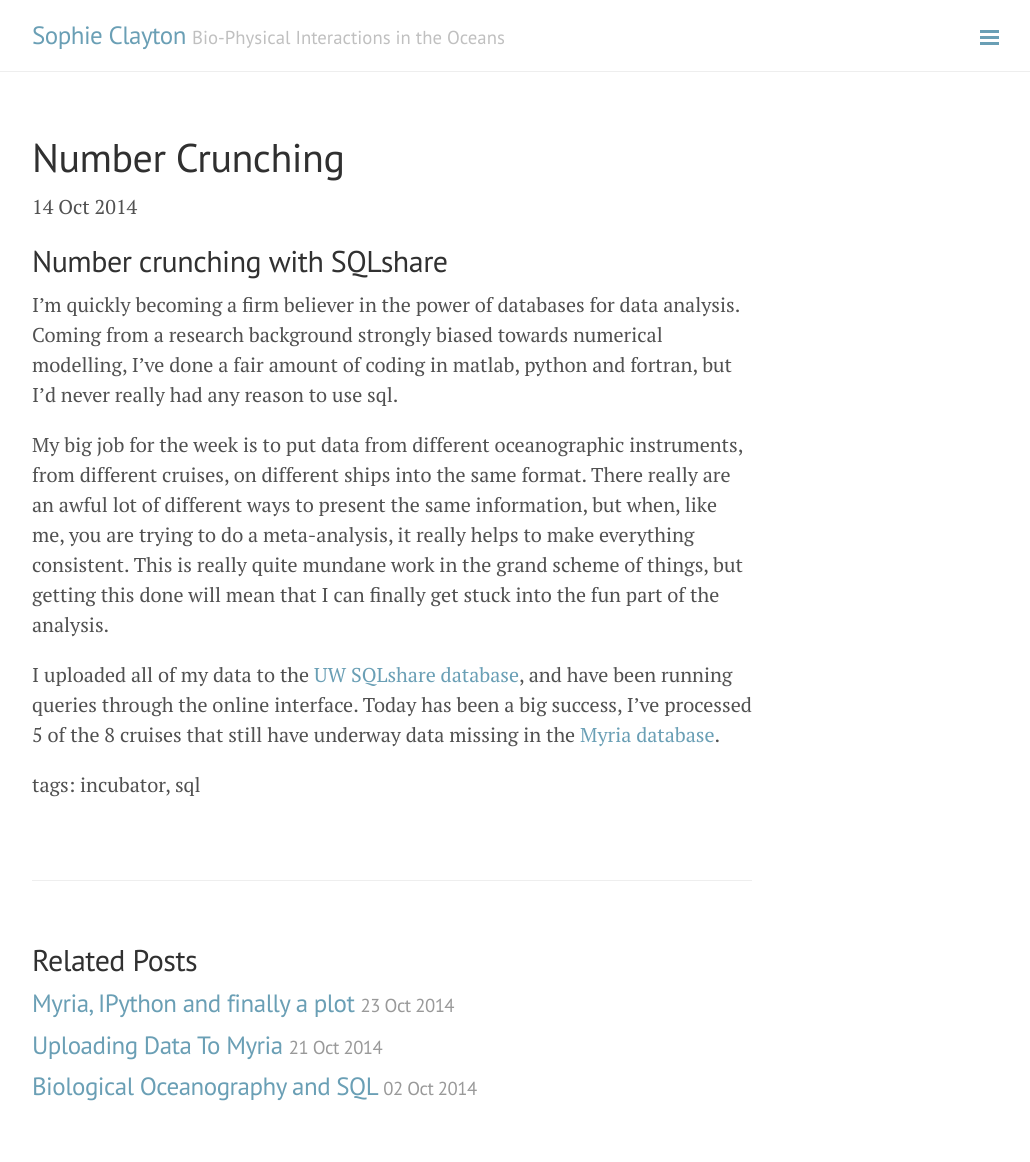
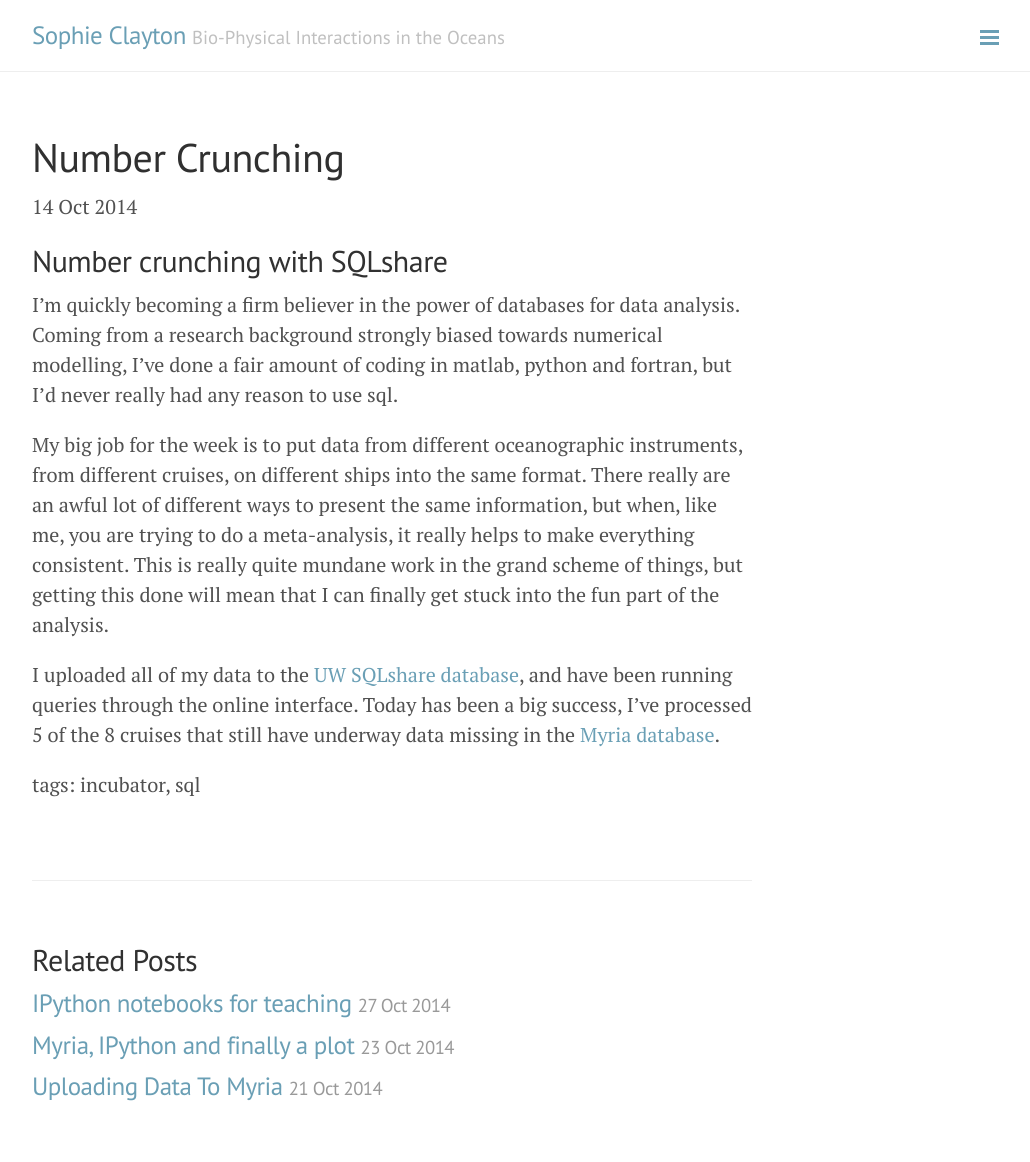
Before and after one commit to sophieclayton/old_blog, a Jekyll site: the page built from _posts/2014-10-14-number-crunching.md, in a window 1280 px wide. Shown: the whole page, without its empty margins (248-1278 px from the left). Built offline with Jekyll 4.4.1, drawn with Linux system fonts in a browser that asks for light colours; Markdown is read by kramdown in place of the engine named in the settings.

Commit message:
Update 2014-10-27-ipython-teaching.md

```diff
--- a/_posts/2014-10-27-ipython-teaching.md
+++ b/_posts/2014-10-27-ipython-teaching.md
@@ -1,5 +1,7 @@
 ---
-published: false
+published: true
+layout: post
+title: IPython notebooks for teaching
 ---
 
 ## IPython notebooks as a teaching tool... hopefully!
```
